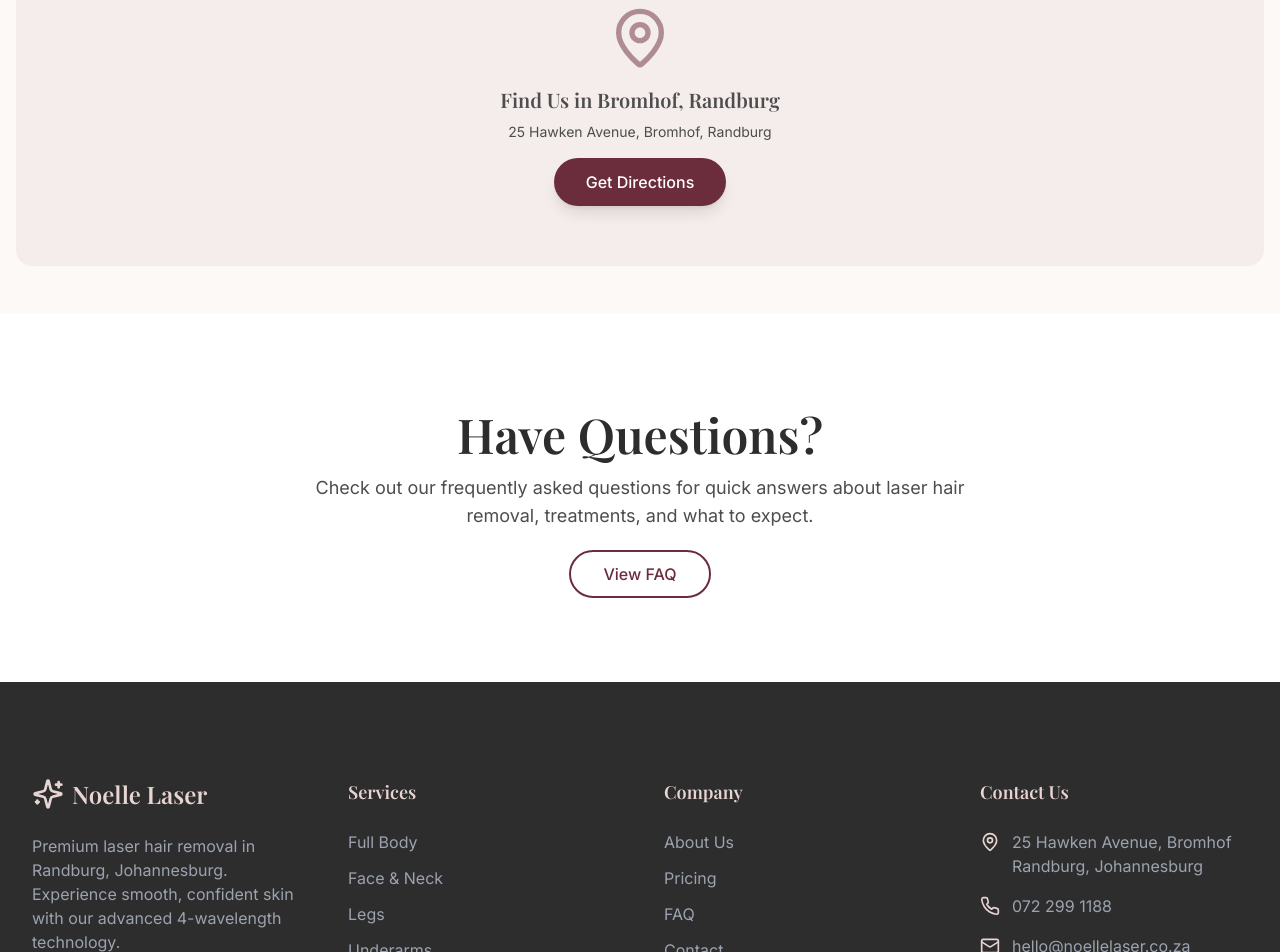
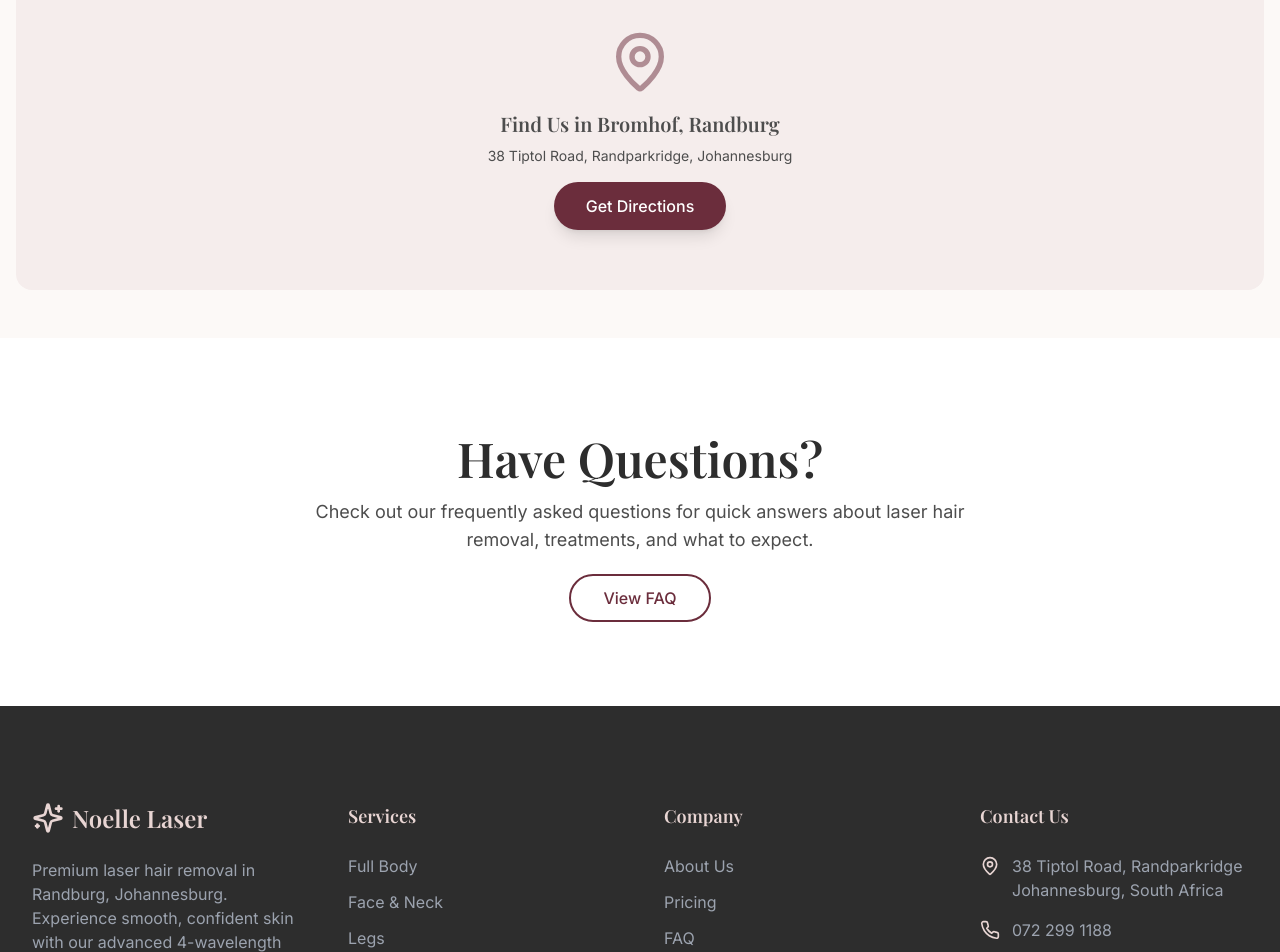
Before and after one commit to luckyluke196/noellelaser, a Next.js app: page /contact in a window 1280 px wide. Shown: the part 1900-2852 px from the top of the page. Built offline with nearby package versions, Linux system fonts and the light colour scheme.

Commit message:
Updated contact information

```diff
--- a/app/about/page.tsx
+++ b/app/about/page.tsx
@@ -196,8 +196,8 @@
                   <div>
                     <h3 className="font-semibold mb-1">Address</h3>
                     <p className="text-charcoal-light">
-                      25 Hawken Avenue, Bromhof<br />
-                      Randburg, Johannesburg<br />
+                    38 Tiptol Road, <br />
+                    Randparkridge, Johannesburg<br />
                       South Africa
                     </p>
                   </div>
@@ -227,8 +227,8 @@
             <div className="bg-rose-gold-light rounded-2xl h-64 md:h-auto flex items-center justify-center">
               <div className="text-center text-charcoal-light">
                 <MapPin className="h-12 w-12 mx-auto mb-2 text-burgundy/50" />
-                <p className="font-semibold">25 Hawken Avenue</p>
-                <p className="text-sm">Bromhof, Randburg</p>
+                <p className="font-semibold">38 Tiptol Road</p>
+                <p className="text-sm">Randparkridge, Johannesburg</p>
               </div>
             </div>
           </div>
--- a/app/contact/page.tsx
+++ b/app/contact/page.tsx
@@ -88,7 +88,8 @@
                     <div>
                       <h4 className="font-semibold mb-1">Address</h4>
                       <p className="text-charcoal-light">
-                        25 Hawken Avenue, Bromhof<br />
+                    38 Tiptol Road, <br />
+                    Randparkridge, Johannesburg<br />
                         Randburg, Johannesburg<br />
                         South Africa
                       </p>
@@ -134,9 +135,9 @@
             <div className="text-center text-charcoal-light">
               <MapPin className="h-16 w-16 mx-auto mb-4 text-burgundy/50" />
               <h3 className="font-serif text-xl font-semibold mb-2">Find Us in Bromhof, Randburg</h3>
-              <p className="text-sm mb-4">25 Hawken Avenue, Bromhof, Randburg</p>
+              <p className="text-sm mb-4">38 Tiptol Road, Randparkridge, Johannesburg</p>
               <a
-                href="https://maps.google.com/?q=25+Hawken+Avenue,+Bromhof,+Randburg"
+                href="https://maps.google.com/?q=38+Tiptol+Road,+Randparkridge,+Johannesburg"
                 target="_blank"
                 rel="noopener noreferrer"
                 className="btn-primary inline-block"
--- a/components/Footer.tsx
+++ b/components/Footer.tsx
@@ -83,8 +83,8 @@
               <li className="flex items-start gap-3">
                 <MapPin className="h-5 w-5 text-rose-gold flex-shrink-0 mt-0.5" />
                 <span className="text-gray-400">
-                  25 Hawken Avenue, Bromhof<br />
-                  Randburg, Johannesburg
+                  38 Tiptol Road, Randparkridge<br />
+                  Johannesburg, South Africa
                 </span>
               </li>
               <li className="flex items-center gap-3">
```
